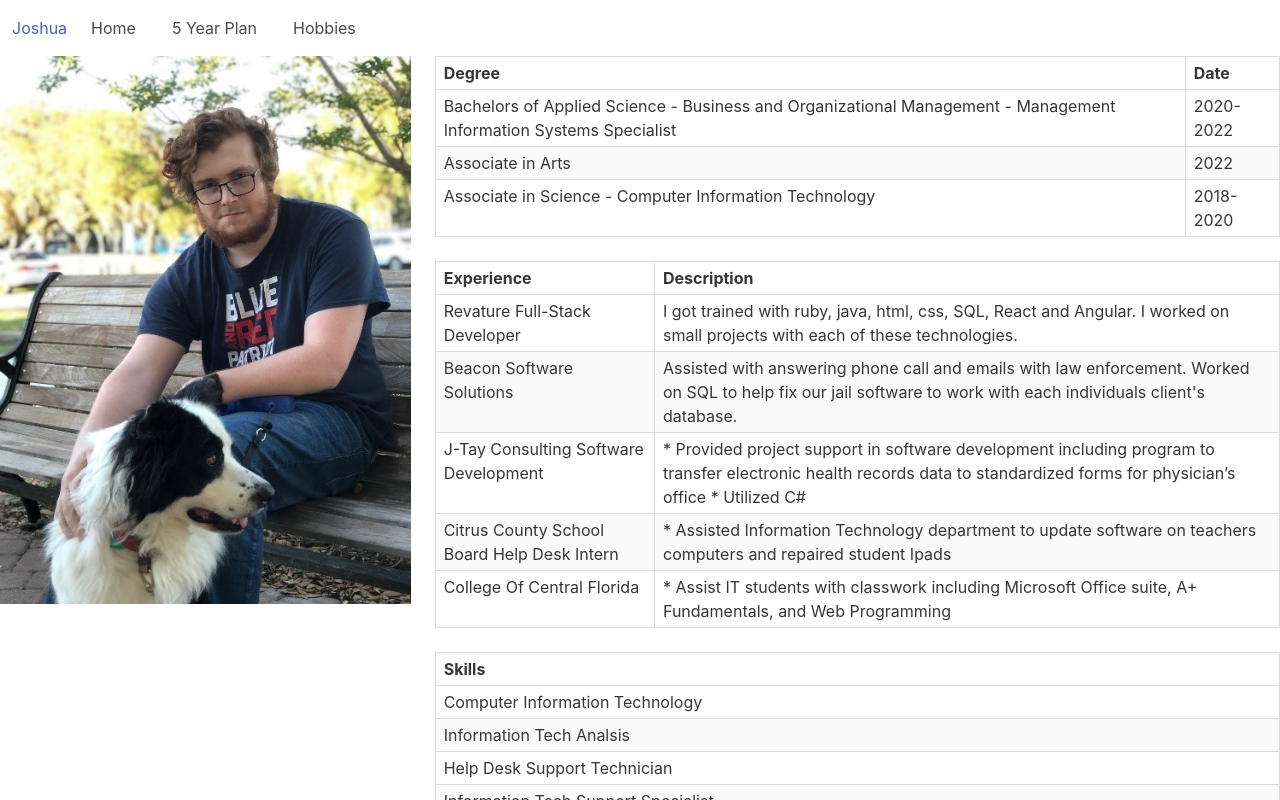
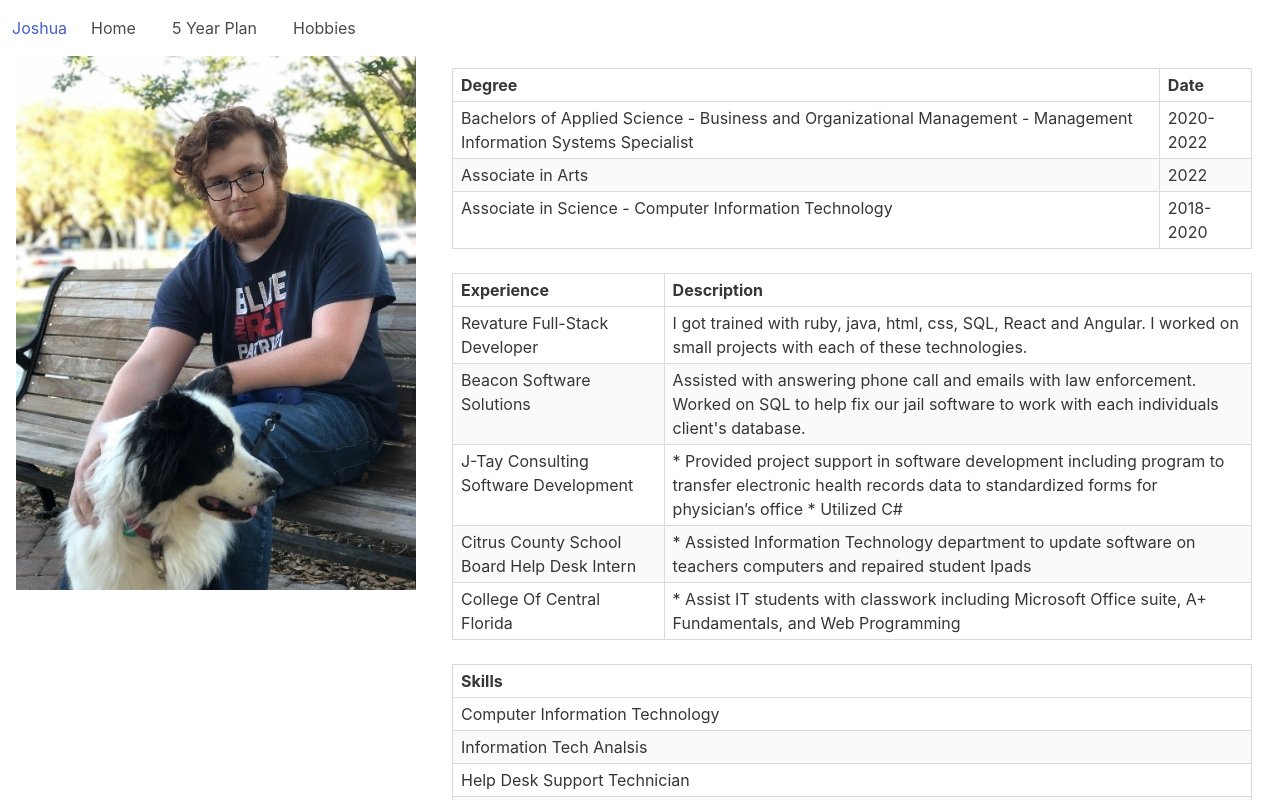
Before and after one commit to JoshTrono/previouswebsite, a React (Create React App) app: page / in a window 1280 px wide. Shown: the top 800 px of the page. Built offline with nearby package versions, Linux system fonts and the light colour scheme.

Commit message:
added better styling

```diff
--- a/src/components/Homepage.tsx
+++ b/src/components/Homepage.tsx
@@ -50,15 +50,14 @@ const experience = [
 export default function Homepage() {
     return (
         <>
-            <div className='columns'>
+            <div className='columns' style={{ padding: '0 1rem' }}>
                 <div className='column is-4'>
-                    <div className="is-3by1">
-                        <img id='picture' src={picture} alt="" style={{ objectFit: 'cover', width: '100%', height: '100%' }} />
-                    </div>
+
+                    <img id='picture' src={picture} alt="" style={{ objectFit: 'contain', width: '100%', height: 'auto' }} />
+
                 </div>
                 <div className='column is-8'>
-                    <div style={{ height: '100%', overflow: 'scroll' }}>
-                        <div className="columns">
+                    <div className="is-fullheight" style={{ overflow: 'scroll' }}>
                         <div className="column">
                             <table className="table is-bordered is-striped is-narrow is-hoverable is-fullwidth">
                                 <thead>
@@ -77,8 +76,8 @@ export default function Homepage() {
                                 </tbody>
                             </table>
                         </div>
-                        </div>
-                        <div className="columns">
+
+
                         <div className="column">
                             <table className="table is-bordered is-striped is-narrow is-hoverable is-fullwidth">
                                 <thead>
@@ -97,8 +96,8 @@ export default function Homepage() {
                                 </tbody>
                             </table>
                         </div>
-                        </div>
-                        <div className="columns">
+
+
                         <div className="column">
                             <table className="table is-bordered is-striped is-narrow is-hoverable is-fullwidth">
                                 <thead>
@@ -115,7 +114,7 @@ export default function Homepage() {
                                 </tbody>
                             </table>
                         </div>
-                        </div>
+
                     </div>
                 </div>
             </div>
```
Lines whose indentation alone changed are shown as unchanged.
